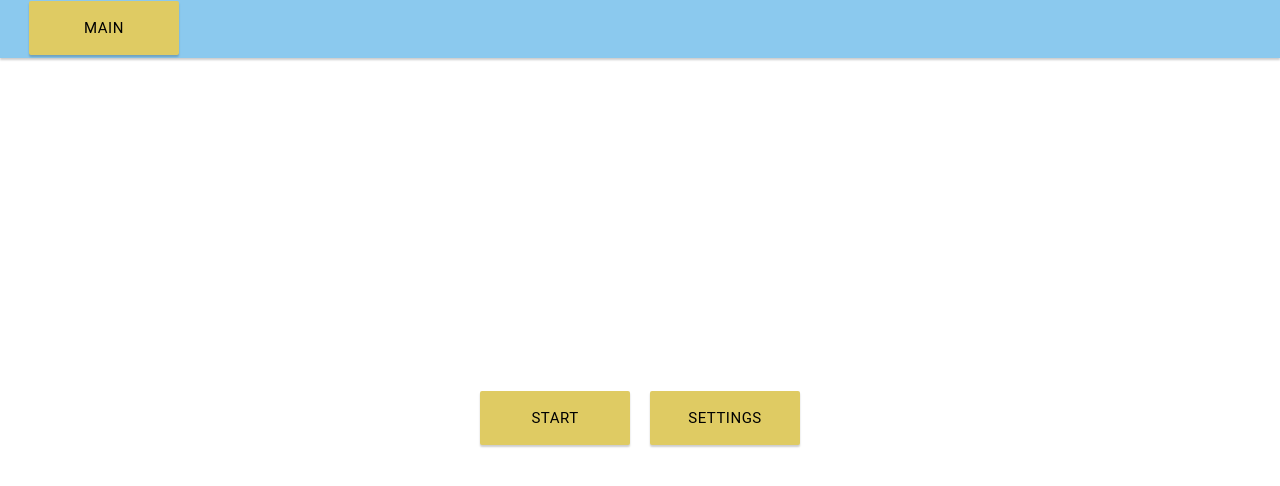
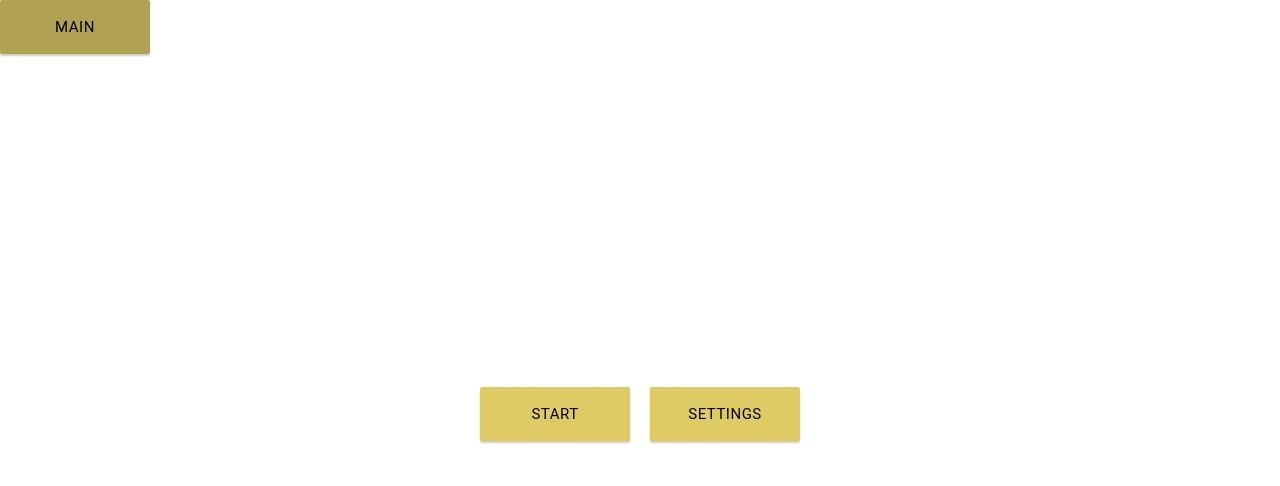
Before and after one commit to Ekaterina1994/quiz, a React (Create React App) app in the folder client/: page / in a window 1280 px wide. Shown: the top 486 px of the page. Built offline with nearby package versions, Linux system fonts and the light colour scheme.

Commit message:
#17-Recreate components/remove header

```diff
--- a/client/src/app/App.tsx
+++ b/client/src/app/App.tsx
@@ -1,11 +1,13 @@
 import React from "react";
-import {BrowserRouter as Router, Route, Routes} from "react-router-dom";
-import Header from "src/app/component/header/Header";
+import clsx from "clsx";
+import {BrowserRouter as Router, Route, Routes, NavLink} from "react-router-dom";
 import MainPage from "src/app/logic/mainPage/MainPage";
 import SettingsPage from "src/app/logic/settingsPage/SettingsPage";
 import QuizPage from "src/app/logic/quizPage/QuizPage";
 import ErrorPage from "src/app/logic/errorPage/ErrorPage";
+import linkStyles from "src/app/component/button/Button.module.scss";
 
+export const MAIN_PATH = "/";
 export const SETTINGS_PATH = "settings";
 export const QUIZ_PATH = "quiz";
 
@@ -13,11 +15,13 @@ export const QUIZ_PATH = "quiz";
  * The main component with routes
  */
 const App: React.FC = () => {
+  const linkClassName = clsx(linkStyles.btn);
+
   return (
     <Router>
-      <Header />
+      <NavLink className={linkClassName} to={MAIN_PATH}>Main</NavLink>
       <Routes>
-        <Route path="/" element={<MainPage />} />
+        <Route path={MAIN_PATH} element={<MainPage />} />
         <Route path={SETTINGS_PATH} element={<SettingsPage />} />
         <Route path={QUIZ_PATH} element={<QuizPage />} />
         <Route path="*" element={<ErrorPage />} />
--- a/client/src/app/component/header/Header.module.scss
+++ /dev/null
@@ -1,10 +0,0 @@
-@import "src/index.scss";
-
-.header {
-  height: $height_header;
-  width: $width_header;
-  line-height: $line-height;
-  padding: $padding_button;
-  background-color: $main_color;
-  box-shadow: $box-shadow;
-}
--- a/client/src/app/component/header/Header.tsx
+++ /dev/null
@@ -1,19 +0,0 @@
-import React from "react";
-import {NavLink} from "react-router-dom";
-import clsx from "clsx";
-import styles from "src/app/component/header/Header.module.scss";
-import linkStyles from "src/app/component/button/Button.module.scss";
-
-const Header: React.FC = () => {
-  const MAIN_PATH = "/";
-  const headerClassName = clsx(styles.header);
-  const linkClassName = clsx(linkStyles.btn);
-
-  return (
-    <header className={headerClassName}>
-      <NavLink className={linkClassName} to={MAIN_PATH}>Main</NavLink>
-    </header>
-  );
-};
-
-export default Header;
```
